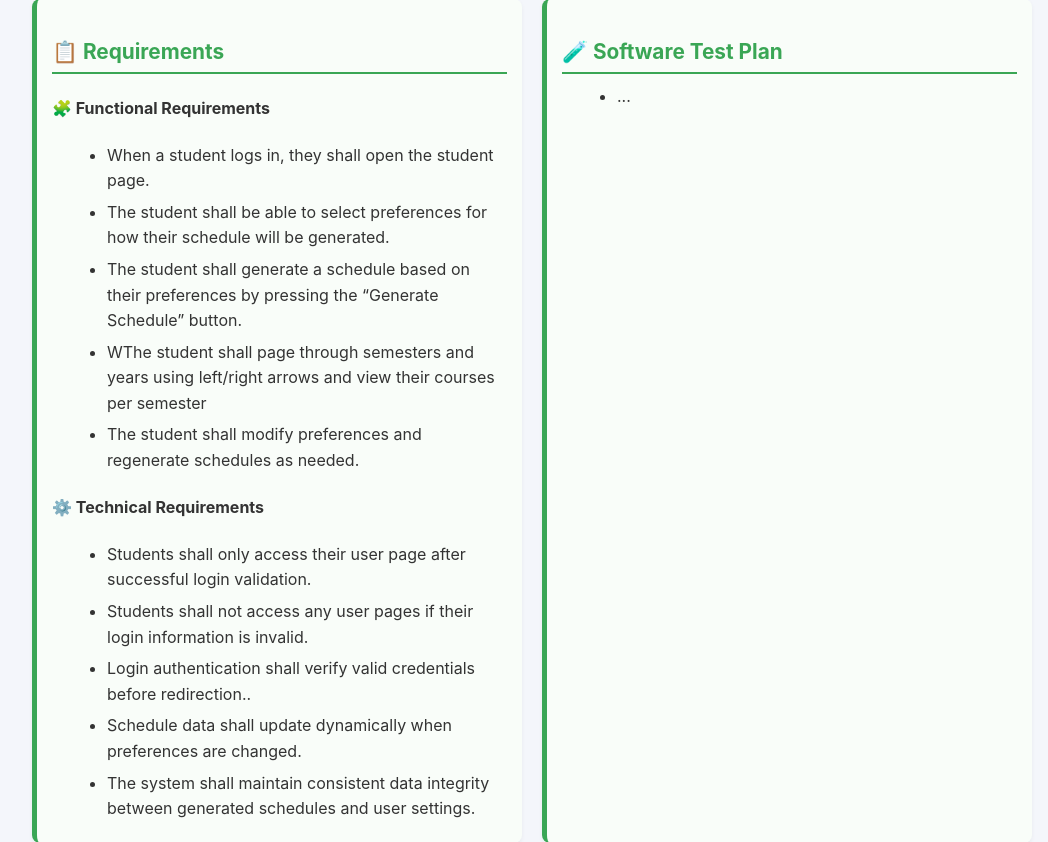
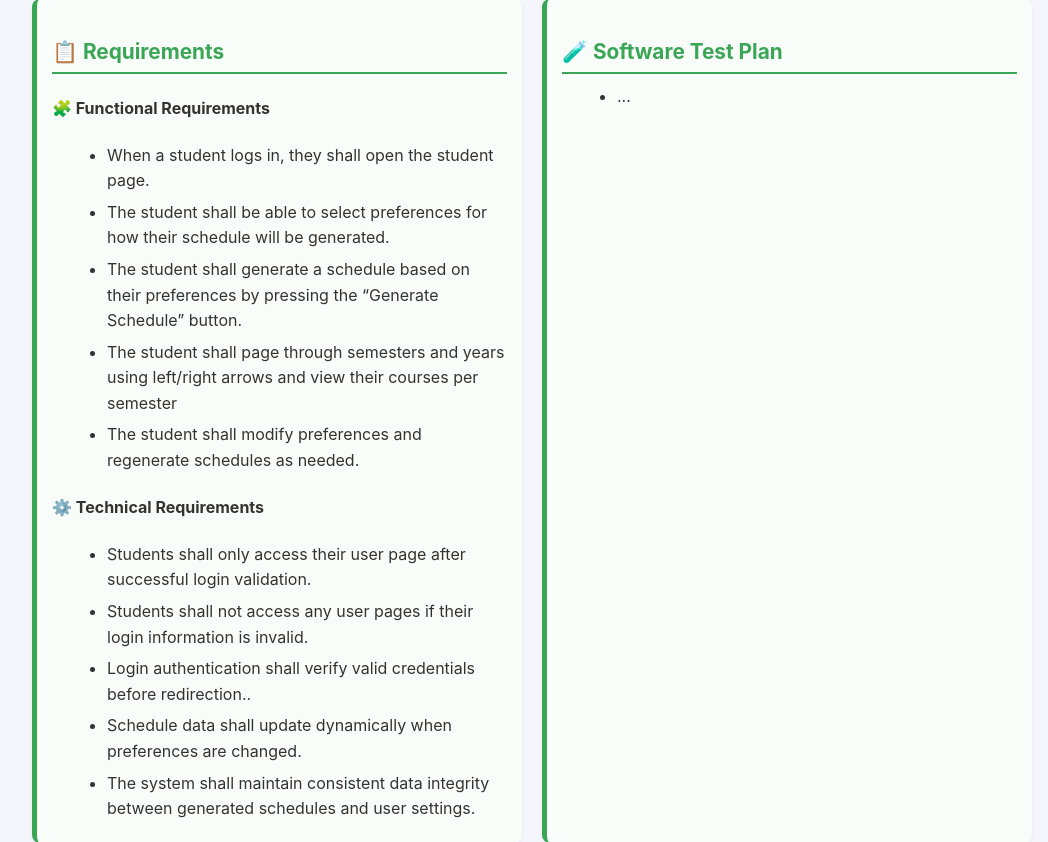
Before and after one commit to WSU-kduncan/KAMA-University, a Flask app: page / in a window 1280 px wide. Shown: the part 774-1616 px from the top of the page, without its empty margins (108-1156 px from the left). Run offline with Flask 3, Linux system fonts and the light colour scheme.

Commit message:
fixed typo

```diff
--- a/KAMA/templates/index.html
+++ b/KAMA/templates/index.html
@@ -65,7 +65,7 @@
             <li>When a student logs in, they shall open the student page.</li>
             <li>The student shall be able to select preferences for how their schedule will be generated.</li>
             <li>The student shall generate a schedule based on their preferences by pressing the “Generate Schedule” button.</li>
-            <li>WThe student shall page through semesters and years using left/right arrows and view their courses per semester</li>
+            <li>The student shall page through semesters and years using left/right arrows and view their courses per semester</li>
             <li>The student shall modify preferences and regenerate schedules as needed.</li>
           </ul>
 
```
